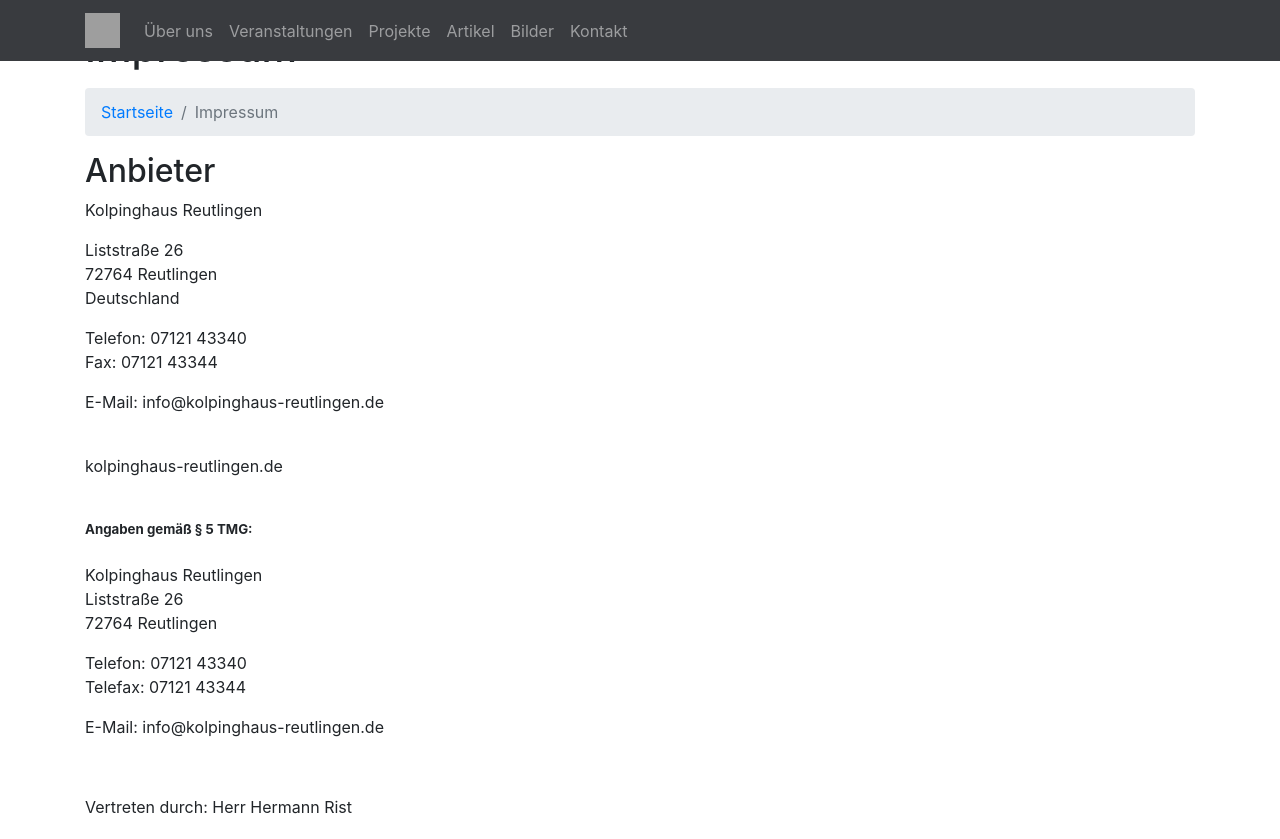
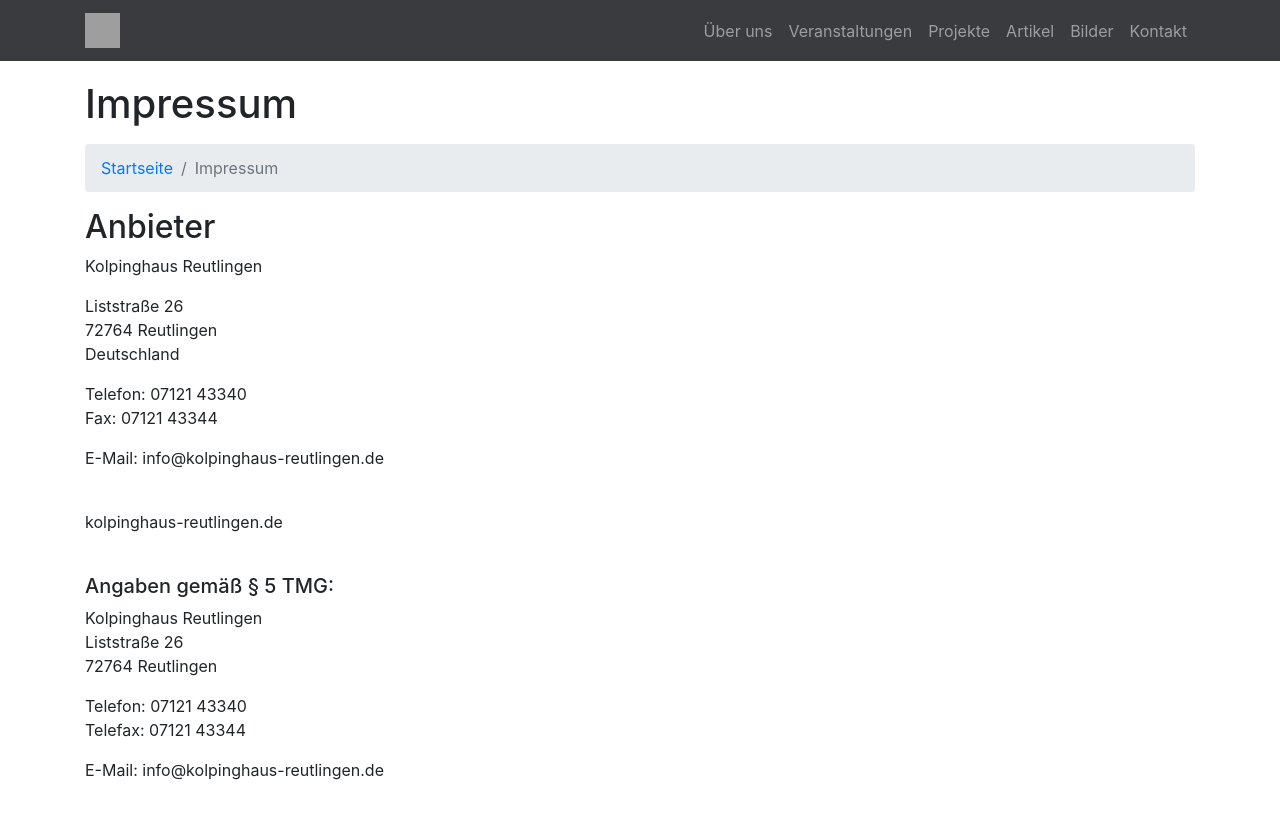
Before and after one commit to kolpinghaus-reutlingen/kolpinghaus-reutlingen.de, a Jekyll site: the page built from site/impressum.md, in a window 1280 px wide and 1303 px high. Shown: the top 839 px of the window. Built offline with Jekyll 4.4.1, drawn with Linux system fonts in a browser that asks for light colours; grey boxes are pictures that could not be loaded.

Commit message:
Update bare.html

```diff
--- a/site/_layouts/bare.html
+++ b/site/_layouts/bare.html
@@ -34,8 +34,8 @@ layout: html
 <script src="/js/photoswipe-custom.js"></script>
 
 {% else %}
-<link rel="stylesheet" href="combined.min.css">
-<script async src="combined.min.js"></script>
+<link rel="stylesheet" href="/css/combined.min.css">
+<script async src="/js/combined.min.js"></script>
 {% comment %}
 
 https://cdn.jsdelivr.net/combine/gh/kolpinghaus-reutlingen/kolpinghaus-reutlingen.de-jekyll/site/css/bootstrap.min.css,gh/kolpinghaus-reutlingen/kolpinghaus-reutlingen.de-jekyll/site/css/main.min.css,gh/kolpinghaus-reutlingen/kolpinghaus-reutlingen.de-jekyll/site/css/photoswipe.min.css,gh/kolpinghaus-reutlingen/kolpinghaus-reutlingen.de-jekyll/site/css/photoswipe-skin.min.css
```
